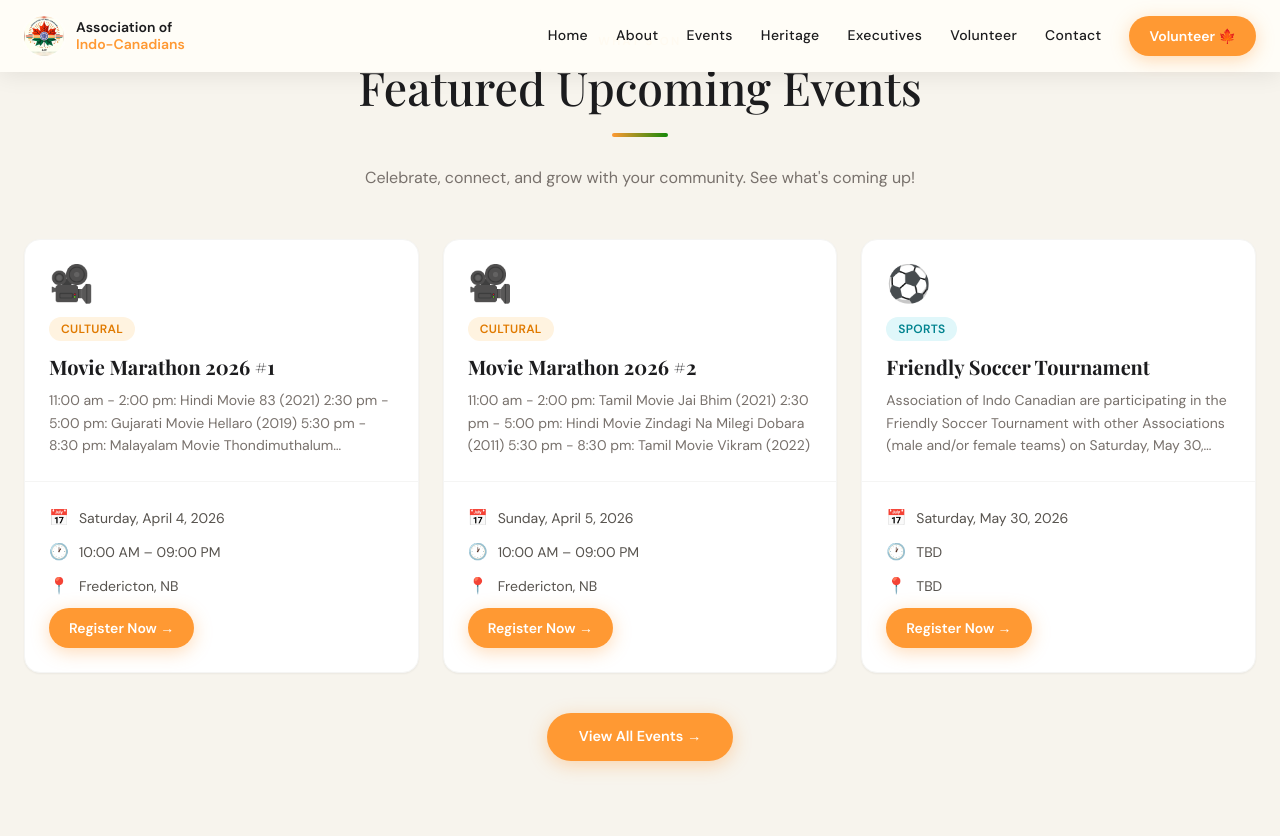
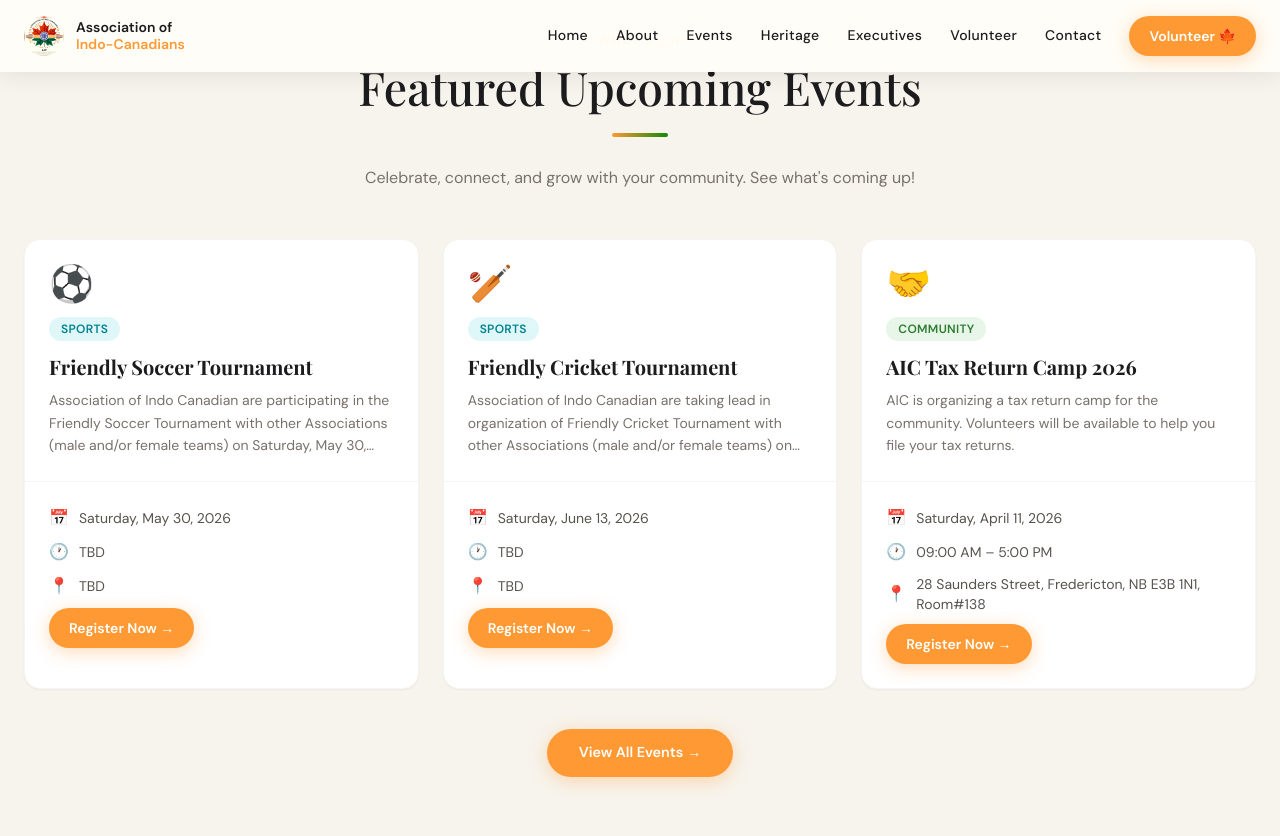
Before and after one commit to abhishekmenon84/aic-jekyll-website, a Jekyll site: the page built from index.md, in a window 1280 px wide and 900 px high, scrolled down 1946 px. Shown: the top 836 px of the window. Built offline with Jekyll 4.4.1, drawn with Linux system fonts in a browser that asks for light colours; nearby versions of some CDN libraries.

Commit message:
Updated past and upcoming events with cricket soccer and movies

```diff
--- a/_data/past_events.yml
+++ b/_data/past_events.yml
@@ -5,6 +5,28 @@
 # attendees: approximate number who attended
 # highlights: short bullet points of what made it special (shown in gallery)
 # ─────────────────────────────────────────────────────────────────────────────
+
+- title: "Movie Marathon 2026 #1"
+  date: "2026-04-04"
+  location: "Fredericton, NB"
+  highlights: "11:00 am - 2:00 pm: 83 (2021)
+                2:30 pm - 5:00 pm: Hellaro (2019)
+                5:30 pm - 8:30 pm: Thondimuthalum Driksakshiyum (2017)"
+  category: "Cultural"
+  emoji: "🎥"
+  attendees: 100
+  image: "/assets/images/past_events/Movie_Marathon_2026_1.jpg"
+
+- title: "Movie Marathon 2026 #2"
+  date: "2026-04-05"
+  location: "Fredericton, NB"
+  highlights: "11:00 am - 2:00 pm: Jai Bhim (2021)
+                2:30 pm - 5:00 pm: Zindagi Na Milegi Dobara (2011)
+                5:30 pm - 8:30 pm: Vikram (2022)"
+  category: "Cultural"
+  emoji: "🎥"
+  attendees: 100
+  image: "/assets/images/past_events/Movie_Marathon_2026_2.jpg"
 
 - title: "Meeting with Acting Consul General Mr. Kapidhwaja Pratap Singh 2025"
   date: "2025-11-01"
--- a/_data/upcoming_events.yml
+++ b/_data/upcoming_events.yml
@@ -7,32 +7,6 @@
 # register_url: link to your Google Form or Eventbrite
 # ─────────────────────────────────────────────────────────────────────────────
 
-- title: "Movie Marathon 2026 #1"
-  date: "2026-04-04"
-  time: "10:00 AM – 09:00 PM"
-  location: "Fredericton, NB"
-  description: "11:00 am - 2:00 pm: Hindi Movie 83 (2021)
-                2:30 pm - 5:00 pm: Gujarati Movie Hellaro (2019)
-                5:30 pm - 8:30 pm: Malayalam Movie Thondimuthalum Driksakshiyum (2017)"
-  category: "Cultural"
-  emoji: "🎥"
-  featured: true
-  register_url: "https://forms.gle/NMHD5SfpKbzknsgm6"
-  image: ""
-
-- title: "Movie Marathon 2026 #2"
-  date: "2026-04-05"
-  time: "10:00 AM – 09:00 PM"
-  location: "Fredericton, NB"
-  description: "11:00 am - 2:00 pm: Tamil Movie Jai Bhim (2021)
-                2:30 pm - 5:00 pm: Hindi Movie Zindagi Na Milegi Dobara (2011)
-                5:30 pm - 8:30 pm: Tamil Movie Vikram (2022)"
-  category: "Cultural"
-  emoji: "🎥"
-  featured: true
-  register_url: "https://forms.gle/NMHD5SfpKbzknsgm6"
-  image: ""
-
 - title: "Friendly Soccer Tournament"
   date: "2026-05-30"
   time: "TBD"
@@ -41,8 +15,19 @@
   category: "Sports"
   emoji: "⚽"
   featured: true
-  register_url: "https://forms.gle/QdYYS5JcyGdwZua36"
+  register_url: "https://forms.gle/8GJJwedFfr86EY517"
   image: "/assets/images/upcoming_events/Friendly_Soccer_Tournament.jpg"
+
+- title: "Friendly Cricket Tournament"
+  date: "2026-06-13"
+  time: "TBD"
+  location: "TBD"
+  description: "Association of Indo Canadian are taking lead in organization of Friendly Cricket Tournament with other Associations (male and/or female teams) on Saturday, June 13`, 2026."
+  category: "Sports"
+  emoji: "🏏"
+  featured: true
+  register_url: "https://forms.gle/KRrByXUQwnJmnsa59"
+  image: "/assets/images/upcoming_events/Friendly_Cricket_Tournament.jpg"
 
 - title: "Newcomers Welcome Orientation"
   date: "2026-04-05"
@@ -84,7 +69,7 @@
   description: "A family-friendly picnic celebrating our dual heritage — proudly Canadian, proudly Indian. Expect fun games, music and amazing company"
   category: "Community"
   emoji: "🍁"
-  featured: true
+  featured: false
   register_url: "https://forms.gle/QdYYS5JcyGdwZua36"
   image: ""
 
@@ -106,6 +91,6 @@
   description: "Celebrate the Festival of Lights with stunning dance performances, traditional cuisine, a cultural show, and a spectacular light display. Black-tie optional."
   category: "Gala"
   emoji: "🪔"
-  featured: true
+  featured: false
   register_url: "https://forms.gle/QdYYS5JcyGdwZua36"
   image: ""
```
Also changed, not shown: assets/images/past_events/Movie_Marathon_2026_1.jpg (added), assets/images/past_events/Movie_Marathon_2026_2.jpg (added), assets/images/upcoming_events/Friendly_Cricket_Tournament.jpg (added).
